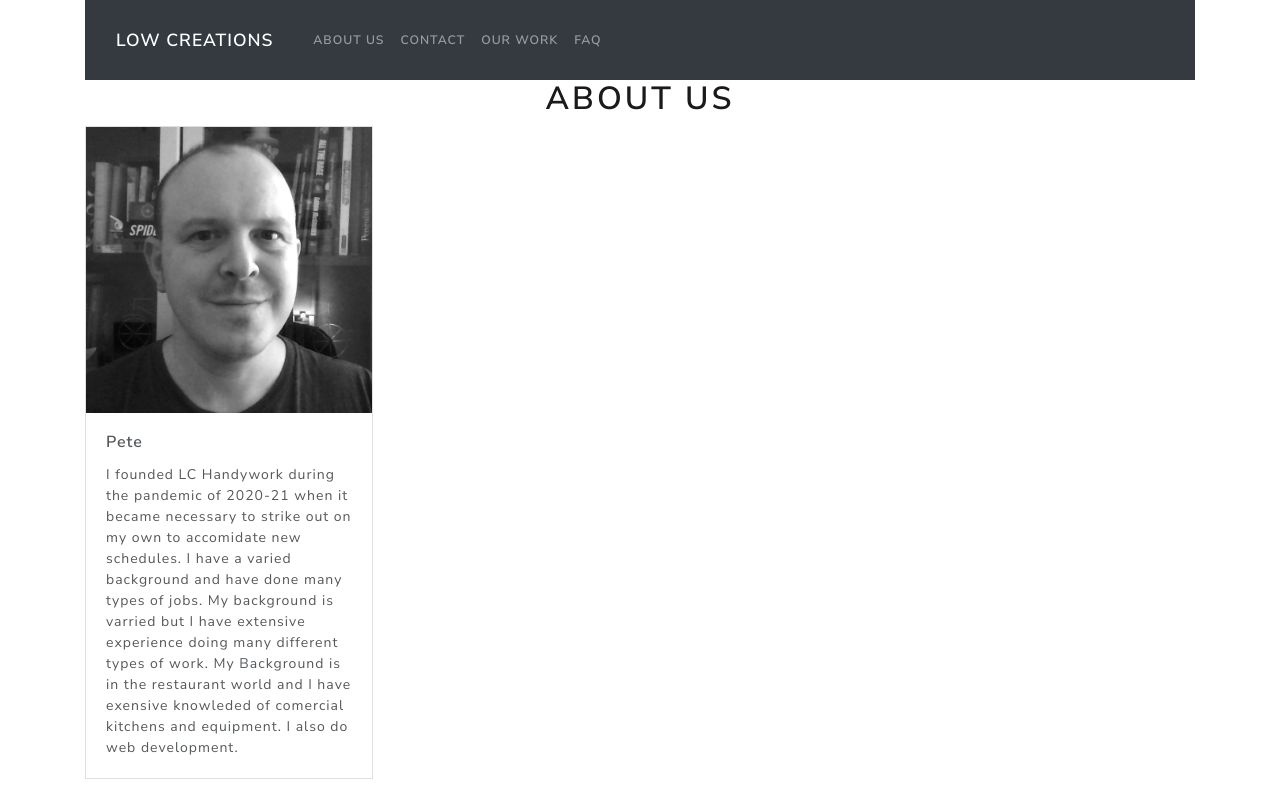
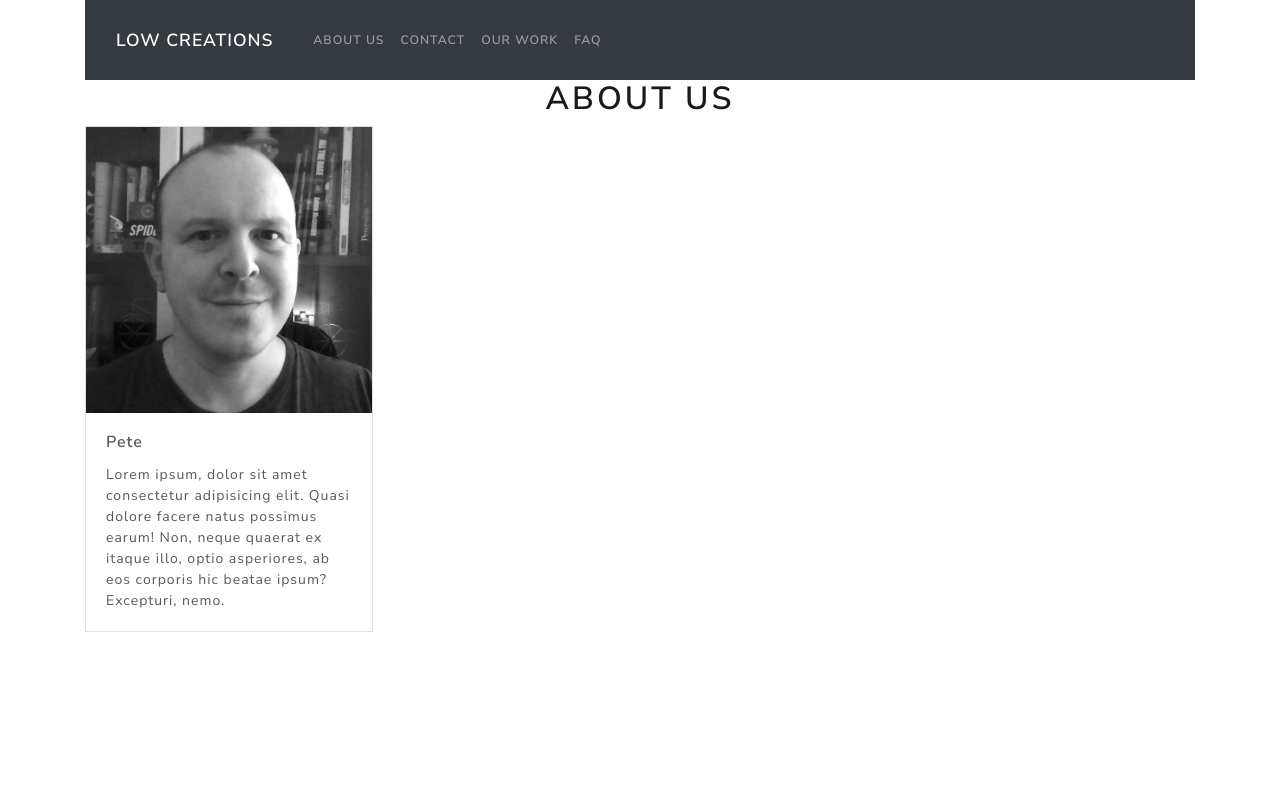
Before and after one commit to PeteLow-13/LowCreations, a React (Create React App) app: page /about in a window 1280 px wide. Built offline with nearby package versions, Linux system fonts and the light colour scheme.

Commit message:
bio change

```diff
--- a/src/Screens/AboutScreen.js
+++ b/src/Screens/AboutScreen.js
@@ -10,9 +10,11 @@ const AboutScreen = () => {
   <Card.Img variant="top" src={ Profile } />
   <Card.Body>
     <Card.Title>Pete</Card.Title>
-    <Card.Text>
+    <Card.Text>Lorem ipsum, dolor sit amet consectetur adipisicing elit. Quasi dolore facere natus possimus earum! Non, neque quaerat ex itaque illo, optio asperiores, ab eos corporis hic beatae ipsum? Excepturi, nemo.</Card.Text>
+    {/* 3 questions standardized for all employees */}
+    {/* <Card.Text>
     I founded LC Handywork during the pandemic of 2020-21 when it became necessary to strike out on my own to accomidate new schedules. I have a varied background and have done many types of jobs. My background is varried but I have extensive experience doing many different types of work. My Background is in the restaurant world and I have exensive knowleded of comercial kitchens and equipment. I also do web development.
-    </Card.Text>
+    </Card.Text> */}
   </Card.Body>
 </Card>
     </>
```
